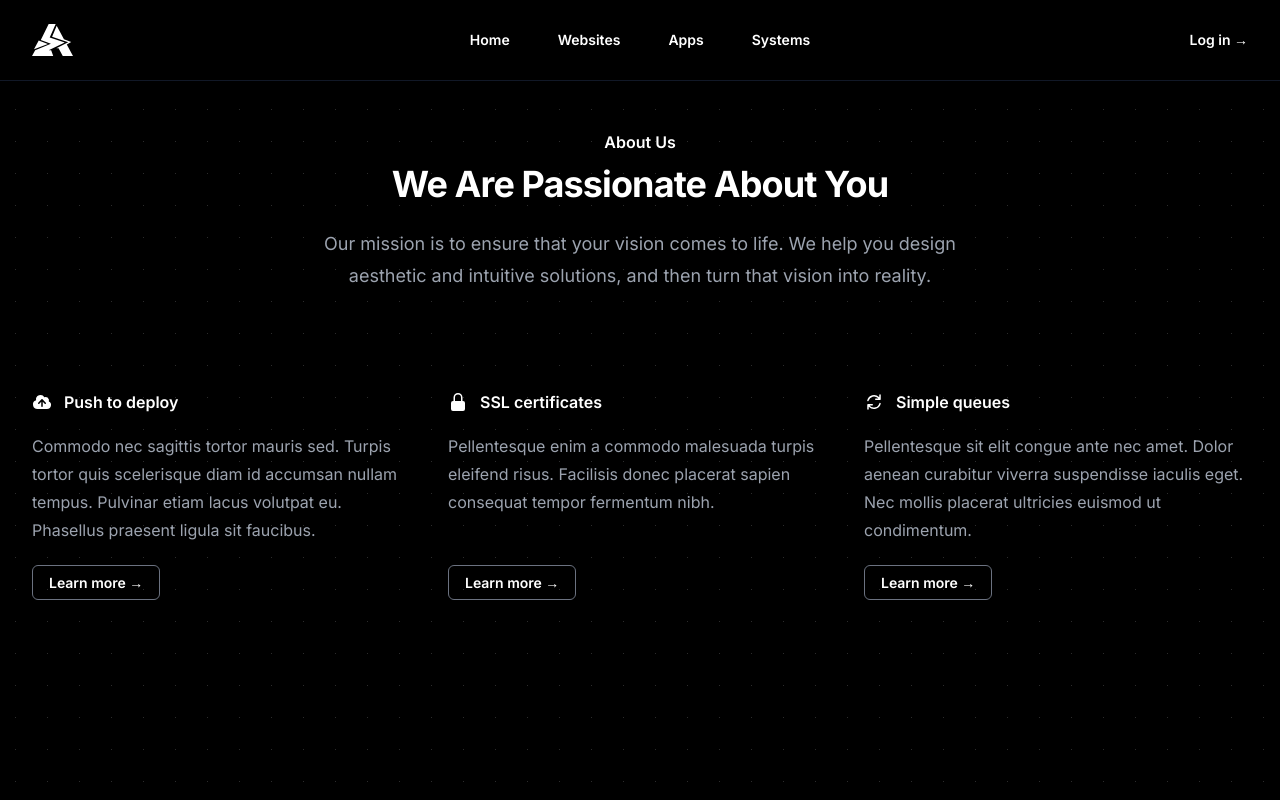
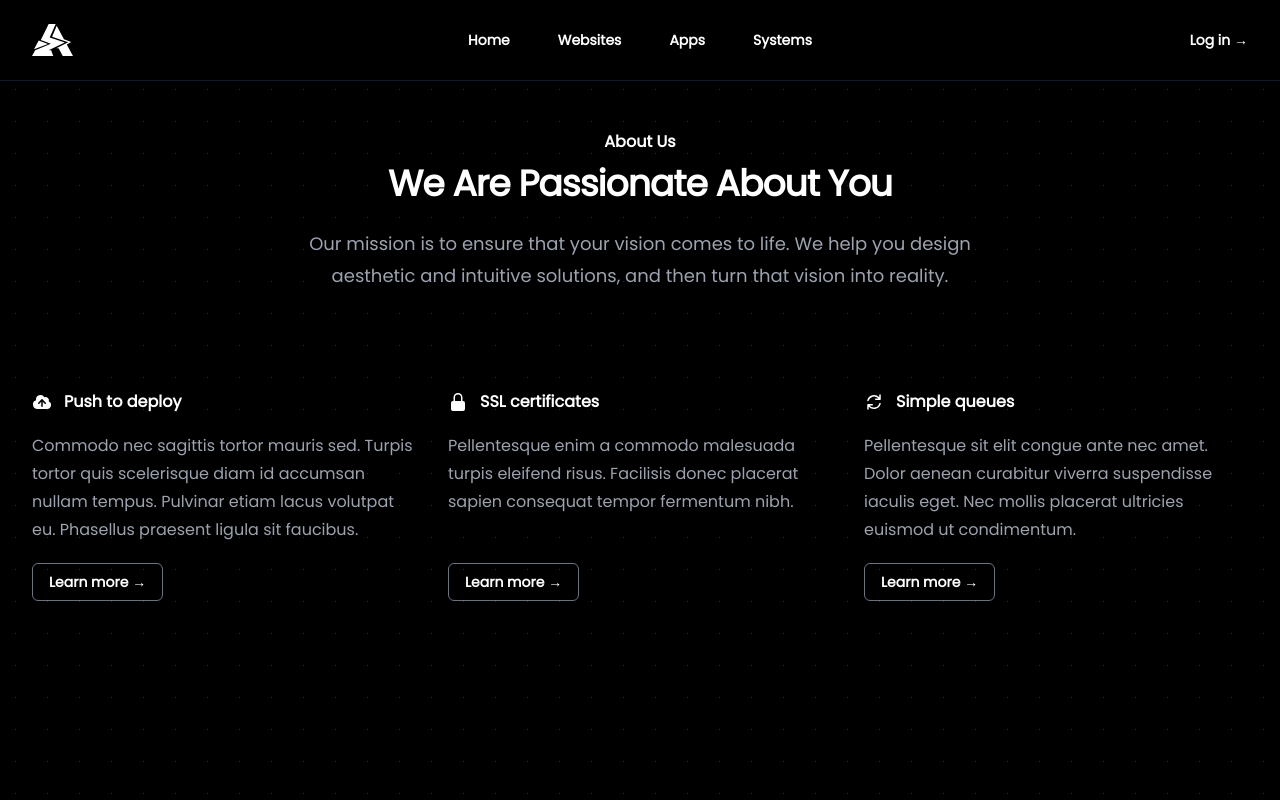
Before and after one commit to GuiTheDevv/am-website, a Next.js app: page / in a window 1280 px wide. Shown: the top 800 px of the page. Built offline with nearby package versions, Linux system fonts and the light colour scheme.

Commit message:
added other fonts for the website

```diff
--- a/src/app/layout.tsx
+++ b/src/app/layout.tsx
@@ -1,11 +1,22 @@
 import type { Metadata } from "next";
 import { Inter } from "next/font/google";
+
+import { Poppins } from "next/font/google";
+import { Montserrat } from "next/font/google";
+
 import "./globals.css";
 
 import Header from "@/app/components/header";
 import Footer from "@/app/components/footer";
 
 const inter = Inter({ subsets: ["latin"] });
+
+const poppins = Poppins({
+  subsets: ["latin"],
+  weight: "400",
+});
+
+const montserrat = Montserrat({ subsets: ["latin"] });
 
 export const metadata: Metadata = {
   title: "Create Next App",
@@ -19,9 +30,11 @@ export default function RootLayout({
 }>) {
   return (
     <html lang="en">
-      <Header />
-      <body className={inter.className}>{children}</body>
-      <Footer />
+      <body className={poppins.className}>
+        <Header />
+        {children}
+        <Footer />
+      </body>
     </html>
   );
 }
```
